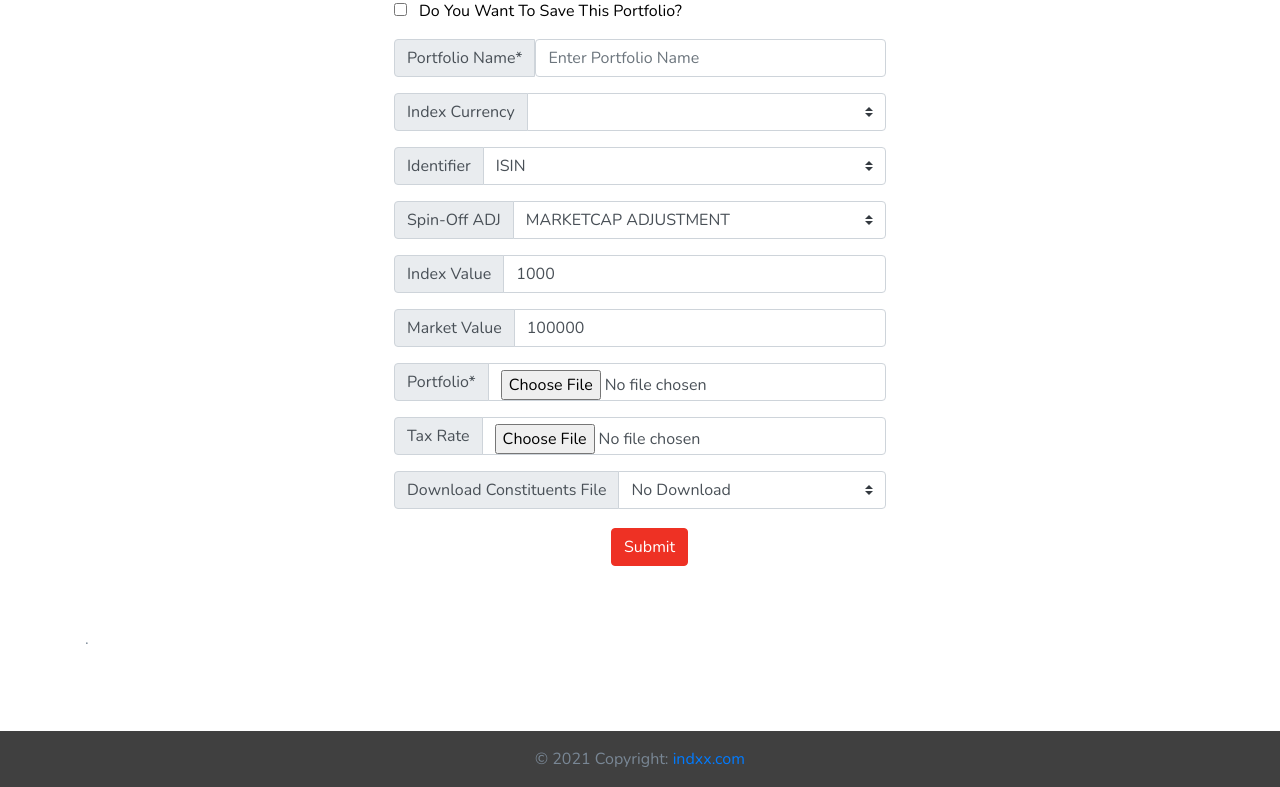
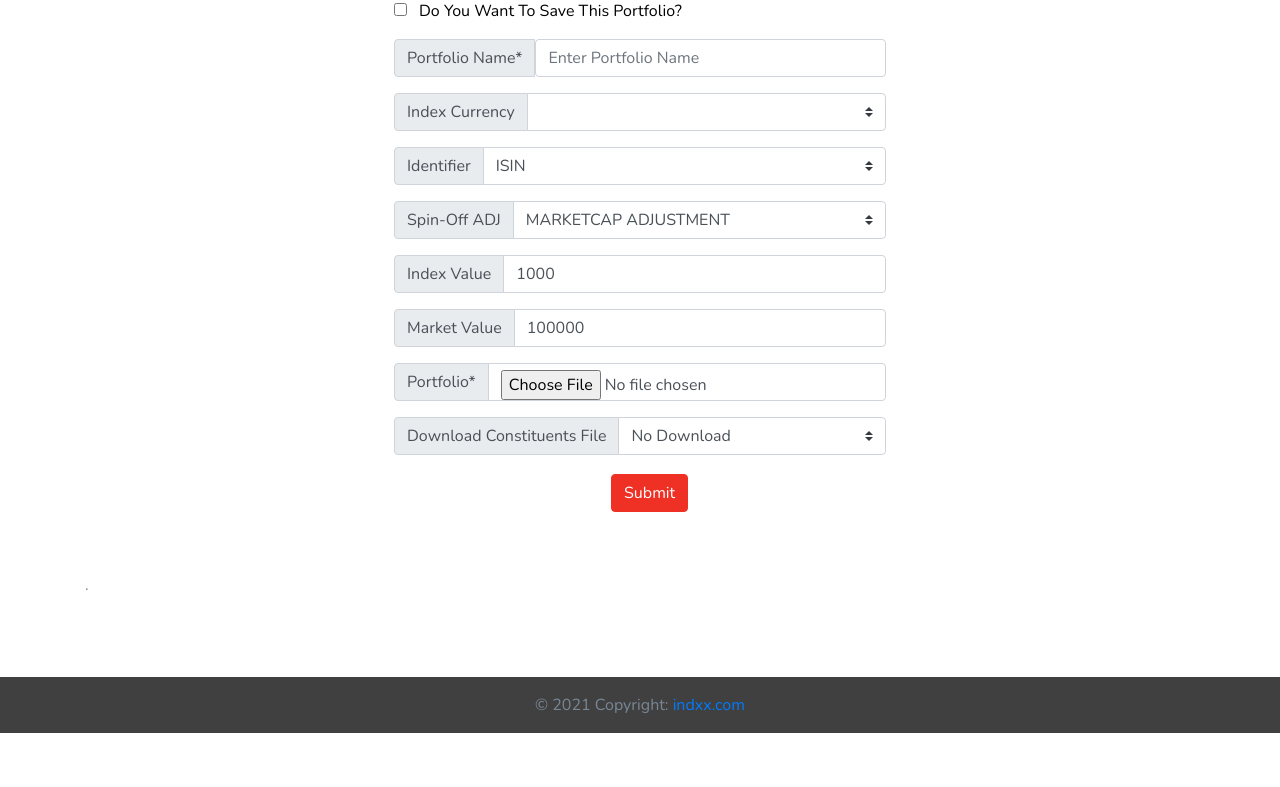
Before and after one commit to rafindxx/backtest, a Django app: page / in a window 1280 px wide. Shown: the part 1059-1846 px from the top of the page. After the commit the page ends 1792 px from the top, so only its background shows below. Run offline with Django 3.2, Linux system fonts and the light colour scheme; data that the repository does not hold is empty; some libraries are stand-ins or nearby versions.

Commit message:
missing files

```diff
--- a/static/assets/js/custom-dev.js
+++ b/static/assets/js/custom-dev.js
@@ -50,10 +50,6 @@ var csrftoken = getCookie('csrftoken');
          var files = document.getElementById('protfolio_file').files.length;
          for (var index = 0; index < files; index++) {
             fd.append("protfolio_file", document.getElementById('protfolio_file').files[index]);
-         }
-         var files1 = document.getElementById('tax_rate').files.length;
-         for (var index = 0; index < files1; index++) {
-            fd.append("tax_rate", document.getElementById('tax_rate').files[index]);
          }
          var name = $("#name").val();
          var currency = $("#currency").val();
@@ -215,7 +211,7 @@ $("#portfolio_id").change(function() {
    });
 
 //======================Update Tax Rate=================//
-$(document).ready(function() {
+/*$(document).ready(function() {
 for(var counter = 1; counter < 200; counter++) {
   console.log('Inside the loop:' );
   $('.mychoice'+counter).click(function() {
@@ -245,4 +241,4 @@ for(var counter = 1; counter < 200; counter++) {
       });
 }
 }
-});
+});*/
--- a/templates/index.html
+++ b/templates/index.html
@@ -258,21 +258,10 @@
                                  <div class="input-group-prepend">
                                     <span class="input-group-text" id="inputGroupFileAddon01">Portfolio*</span>
                                  </div>
-                                 <input type="file" class="form-control" id="protfolio_file" name="protfolio_file">
+                                 <input type="file" class="form-control" id="protfolio_file" name="protfolio_file" accept=".csv">
                               </div>
                            </div>
                         </div>
-                        <div class="form-group row justify-content-center">
-                           <div class="col-6">
-                              <div class="input-group">
-                                 <div class="input-group-prepend">
-                                    <span class="input-group-text" id="inputGroupFileAddon01">Tax Rate</span>
-                                 </div>
-                                 <input type="file" class="form-control" id="tax_rate" name="tax_rate">
-                              </div>
-                           </div>
-                        </div>
-
                         <div class="form-group row justify-content-center">
                            <div class="col-6">
                               <div class="input-group">
```
